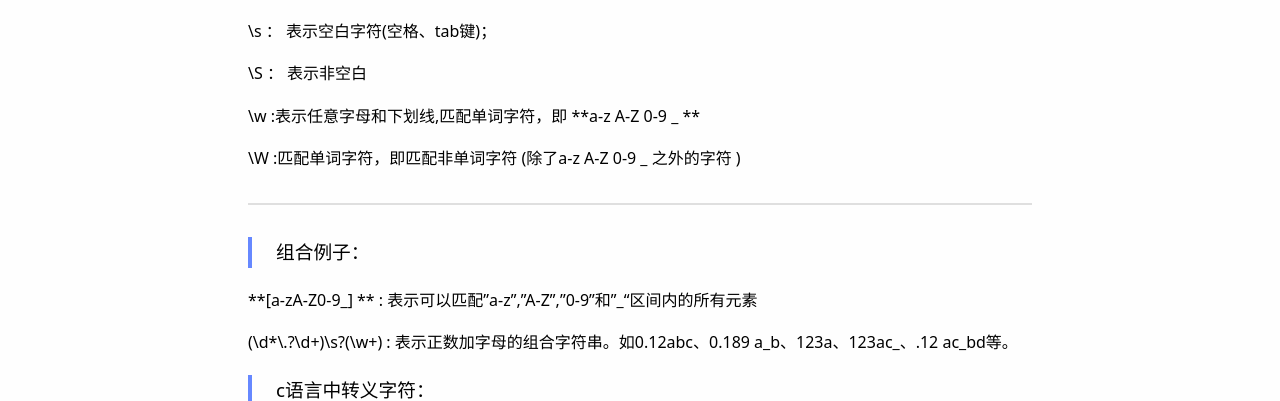
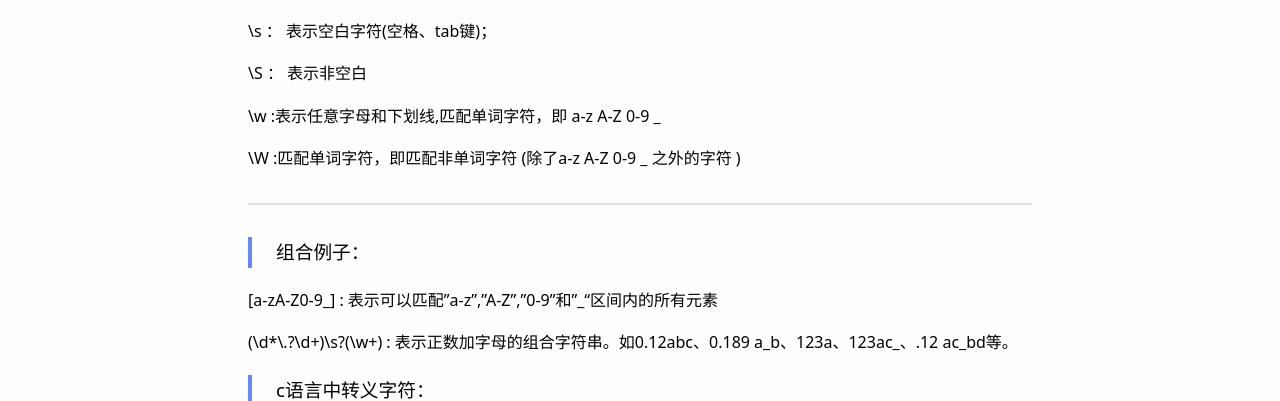
Before and after one commit to sunchao0427/blog, a Jekyll site: the page built from _posts/2019-04-22-正则表达式.md, in a window 1280 px wide. Shown: the part 1013-1414 px from the top of the page. Built offline with Jekyll 4.4.1, drawn with Linux system fonts in a browser that asks for light colours; our own code applies the rules of GitHub Pages for plain Markdown files.

Commit message:
fix format

```diff
--- a/_posts/2019-04-22-正则表达式.md
+++ b/_posts/2019-04-22-正则表达式.md
@@ -40,7 +40,7 @@ published : true
 
 **\S** ： 表示非空白
 
-**\w** :表示任意字母和下划线,匹配单词字符，即 **a-z A-Z 0-9 \_ **
+**\w** :表示任意字母和下划线,匹配单词字符，即 a-z A-Z 0-9 \_
 
 **\W** :匹配单词字符，即匹配非单词字符  (除了a-z A-Z 0-9 _ 之外的字符 )
 
@@ -50,7 +50,7 @@ ___
 
 > ### 组合例子：
 
- **\[a-zA-Z0-9\_] ** : 表示可以匹配"a-z","A-Z","0-9"和"_"区间内的所有元素
+ \[a-zA-Z0-9\_]  : 表示可以匹配"a-z","A-Z","0-9"和"_"区间内的所有元素
 
 **(\d*\\.?\d+)\s?(\w+)** : 表示正数加字母的组合字符串。如0.12abc、0.189 a_b、123a、123ac_、.12 ac_bd等。
 
```
Also changed, not shown: _posts/2019-04-22-easy mock使用.md (+4 -2 lines).
